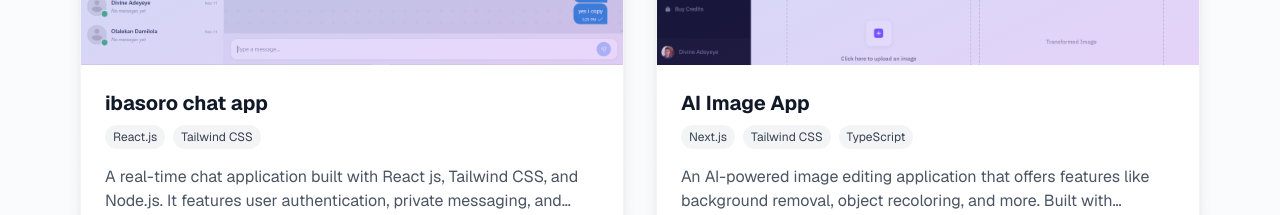
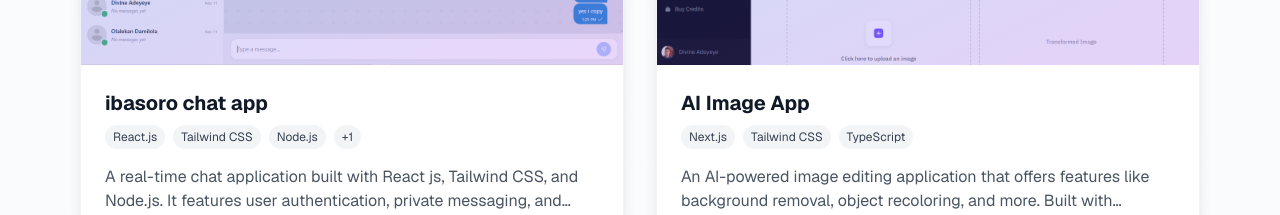
Before and after one commit to DivineAde/divineade-idan, a Next.js app: page / in a window 1280 px wide. Shown: the part 3140-3355 px from the top of the page. Built offline with nearby package versions, Linux system fonts and the light colour scheme.

Commit message:
new addition

```diff
--- a/components/Portfolio.tsx
+++ b/components/Portfolio.tsx
@@ -41,7 +41,7 @@
       description:
         "A real-time chat application built with React js, Tailwind CSS, and Node.js. It features user authentication, private messaging, and group chats, providing a seamless communication experience.",
       image: "/ibasoro.png",
-      tags: ["React.js", "Tailwind CSS",],
+      tags: ["React.js", "Tailwind CSS", "Node.js", "Socket.io"],
       category: "frontend",
       liveUrl: "https://topg-chat-app.vercel.app",
       repoUrl: "https://github.com/DivineAde/ibasoro-chat-",
@@ -53,7 +53,7 @@
       description:
         "An AI-powered image editing application that offers features like background removal, object recoloring, and more. Built with React.js and Tailwind CSS, it provides a user-friendly interface for seamless image manipulation.",
       image: "/image-app.png",
-      tags: ["Next.js", "Tailwind CSS", "TypeScript"],
+      tags: ["Next.js", "Tailwind CSS", "TypeScript", ],
       category: "frontend",
       liveUrl: "https://divineimageapp.vercel.app/",
       repoUrl: "https://github.com/DivineAde/divine-image-app",
```
